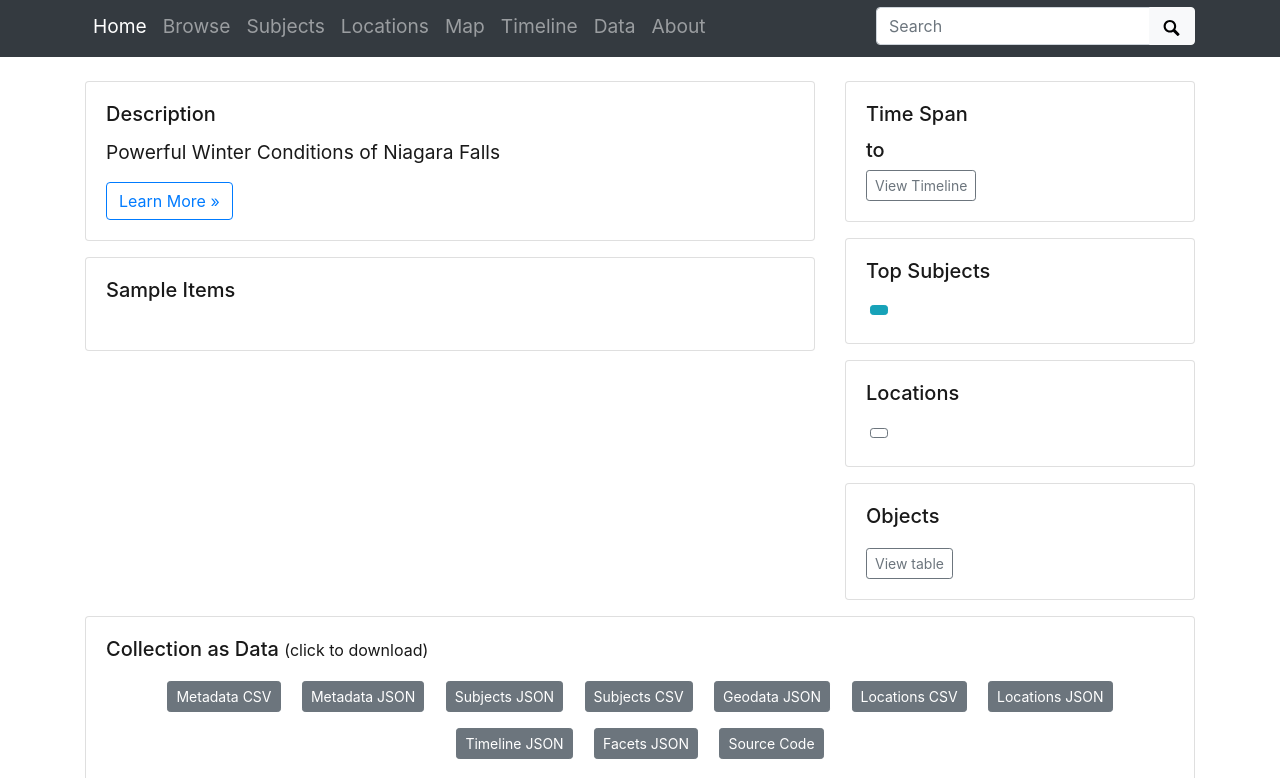
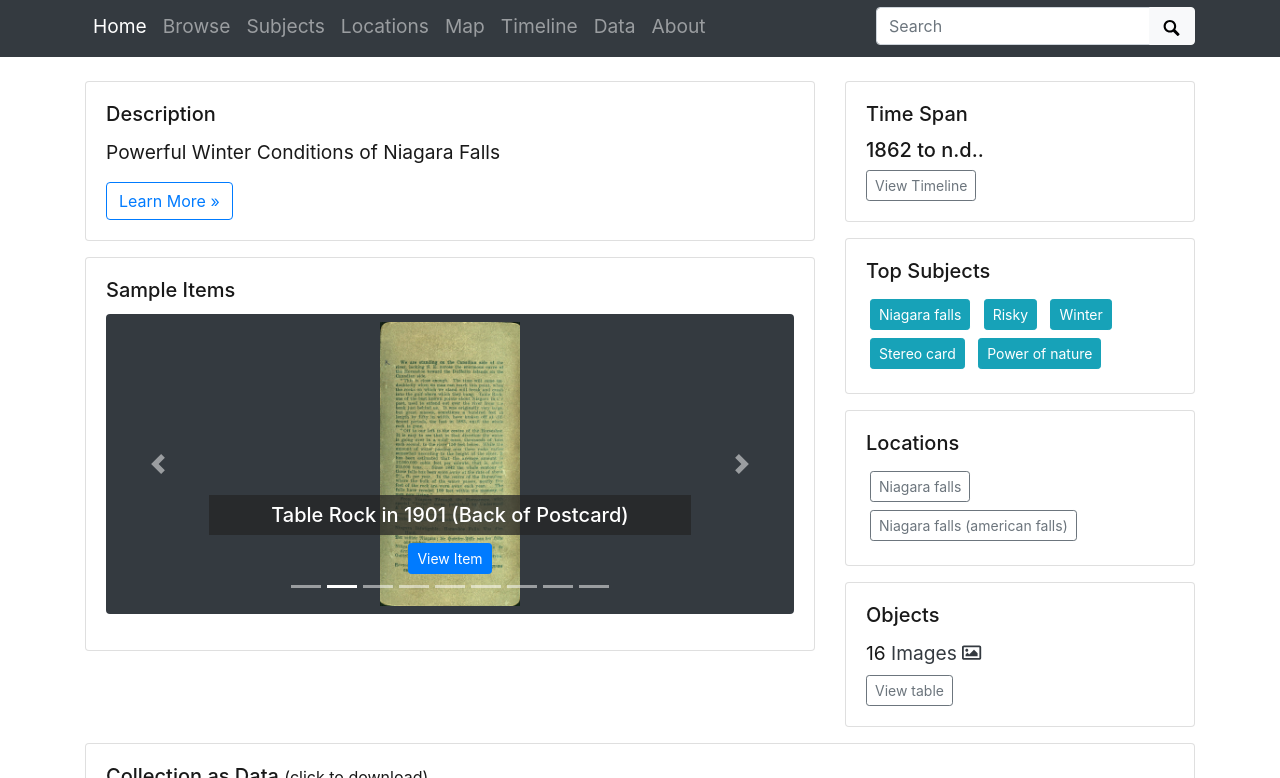
Before and after one commit to cuddycolbon/FINAL-EXHIBIT, a Jekyll site: the page built from index.md, in a window 1280 px wide and 900 px high, scrolled down 223 px, cut to the strip 122-900 px from the top of the window. Built offline with Jekyll 4.4.1, drawn with Linux system fonts in a browser that asks for light colours; part of the change alters nothing that is shown.

```diff
--- a/_config.yml
+++ b/_config.yml
@@ -34,7 +34,7 @@ author: Riley Cuddy-Colbon
 #
 # Set the metadata for your collection (the name of the csv file in your _data directory that describes the objects in your collection)
 # Use the filename of your CSV **without** the ".csv" extension! E.g. _data/demo-metadata.csv --> "demo-metadata"
-metadata: METADATA_EXHIBIT
+metadata: EX_METADATA
 
 ##########
 # GOOGLE SERVICES [optional!]
```
